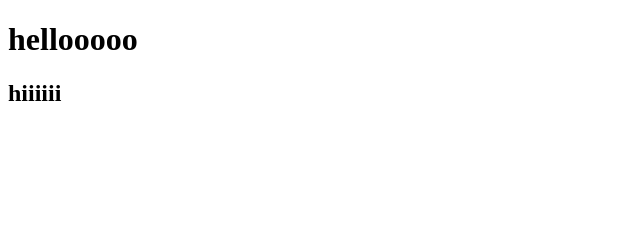
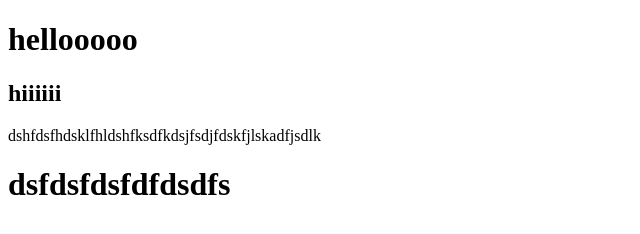
Before and after one commit to ANSIYAKA/demo-, a plain HTML site: page index.html in a window 1280 px wide. Shown: the whole page, without its empty margins (0-640 px from the left). Drawn offline with Linux system fonts and the light colour scheme.

Commit message:
p tag added h1 one added

```diff
--- a/index.html
+++ b/index.html
@@ -9,5 +9,7 @@
 <body>
     <h1>hellooooo</h1>
     <h2>hiiiiii</h2>
+   <p>dshfdsfhdsklfhldshfksdfkdsjfsdjfdskfjlskadfjsdlk</p>
+   <h1>dsfdsfdsfdfdsdfs</h1>
 </body>
 </html>
```
